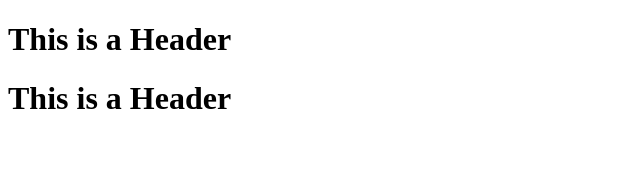
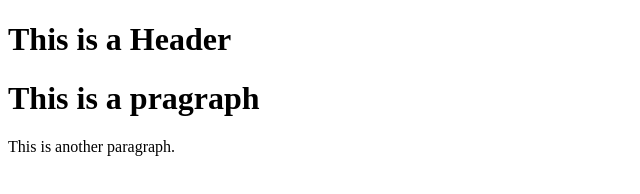
Before and after one commit to Sultan1992/git-test-, a plain HTML site: page index.html in a window 1280 px wide. Shown: the whole page, without its empty margins (0-640 px from the left). Drawn offline with Linux system fonts and the light colour scheme.

Commit message:
third commit

```diff
--- a/index.html
+++ b/index.html
@@ -2,6 +2,7 @@
 <html>
    <body>
       <h1>This is a Header</h1>
-      <h1>This is a Header</h1>
+      <h1>This is a pragraph</h1>
+      <p>This is another paragraph.</p>
    </body>
 </html>
```
